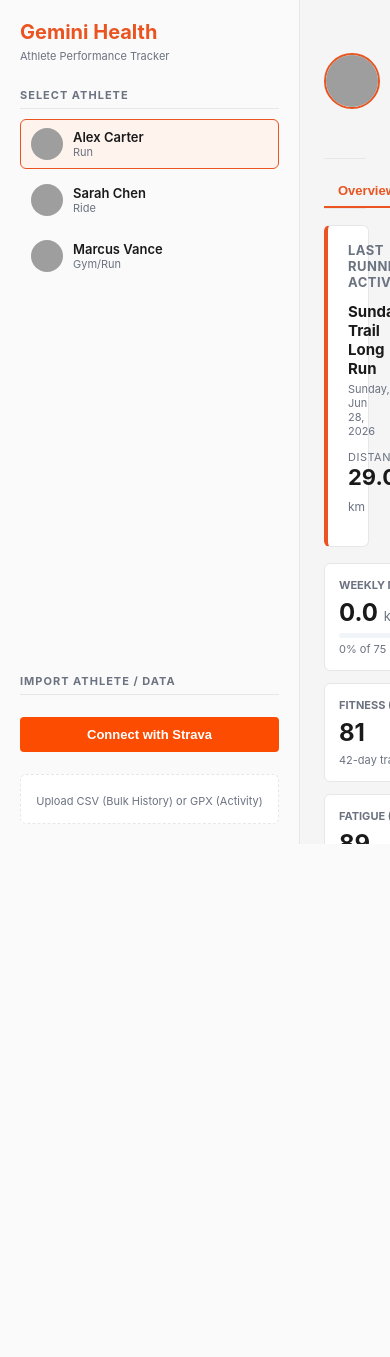
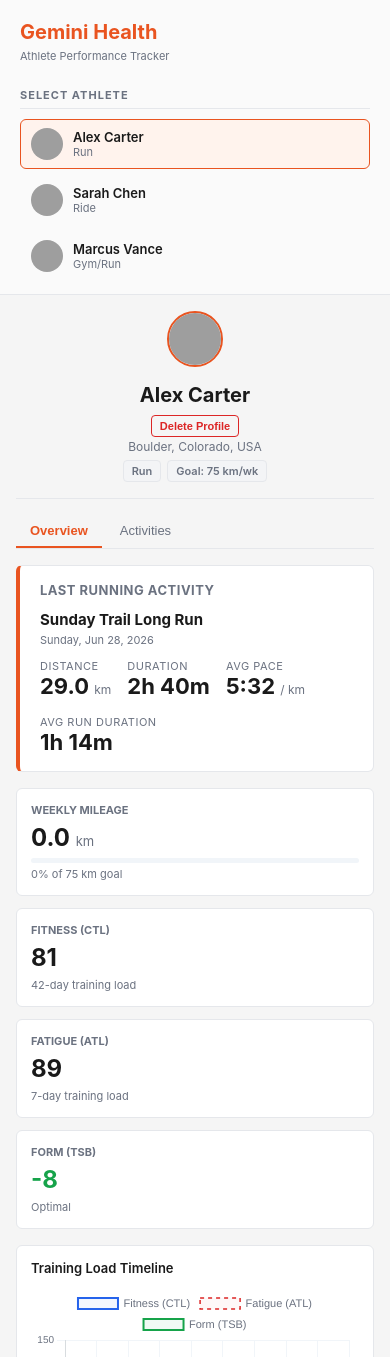
Before and after one commit to ShivamKalia023/Gemini_Health, a Spring Boot app: page / in a window 390 px wide. Shown: the top 1357 px of the page. Before the commit the page ends 844 px from the top, so only its background shows below. Run offline with Spring Boot 4, Linux system fonts and the light colour scheme; data comes from the database, SQL or seed files in the repository; a map, chart or similar area stays blank; grey boxes are pictures that could not be loaded.

Commit message:
Make website mobile friendly

```diff
--- a/src/main/resources/static/css/style.css
+++ b/src/main/resources/static/css/style.css
@@ -570,3 +570,61 @@ button:hover {
 .activities-table tbody tr:last-child td {
     border-bottom: none;
 }
+
+
+/* ===== Mobile Responsiveness ===== */
+@media (max-width: 768px) {
+    body {
+        overflow: auto;
+        height: auto;
+    }
+    .app-container {
+        flex-direction: column;
+        height: auto;
+    }
+    .sidebar {
+        width: 100%;
+        min-width: unset;
+        border-right: none;
+        border-bottom: 1px solid var(--border-color);
+        max-height: 35vh; /* Keep it relatively compact */
+        overflow-y: auto;
+    }
+    .main-content {
+        padding: 16px;
+        overflow-y: visible;
+    }
+    .athlete-header {
+        align-items: center;
+        text-align: center;
+        flex-direction: column;
+    }
+    .header-row {
+        width: 100%;
+        justify-content: center;
+        flex-direction: column;
+        gap: 8px;
+    }
+    .athlete-badges {
+        justify-content: center;
+    }
+    .last-run-stats {
+        flex-wrap: wrap;
+        gap: 16px;
+    }
+    .stats-grid {
+        grid-template-columns: 1fr 1fr;
+    }
+    .activity-filters {
+        flex-direction: column;
+    }
+    .activity-filters input[type="text"] {
+        max-width: 100%;
+    }
+}
+
+@media (max-width: 480px) {
+    .stats-grid {
+        grid-template-columns: 1fr;
+    }
+}
```
